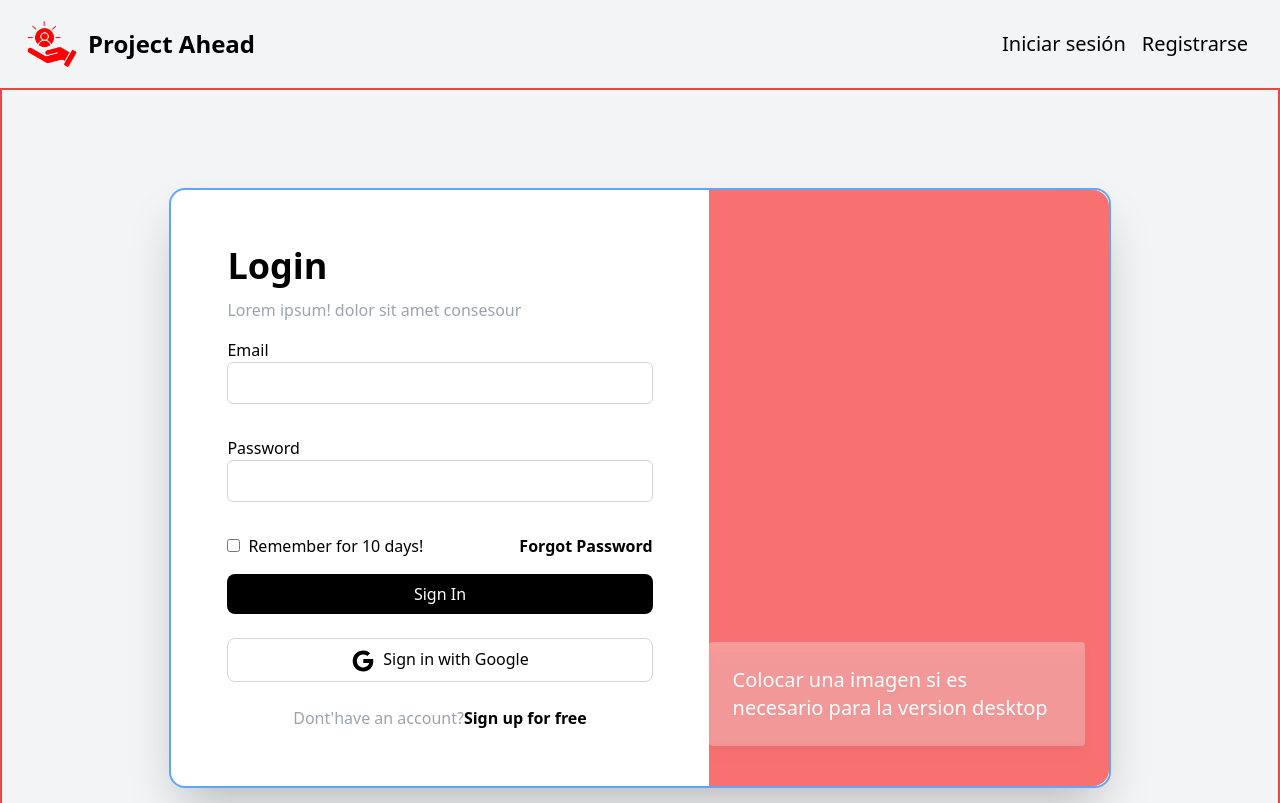
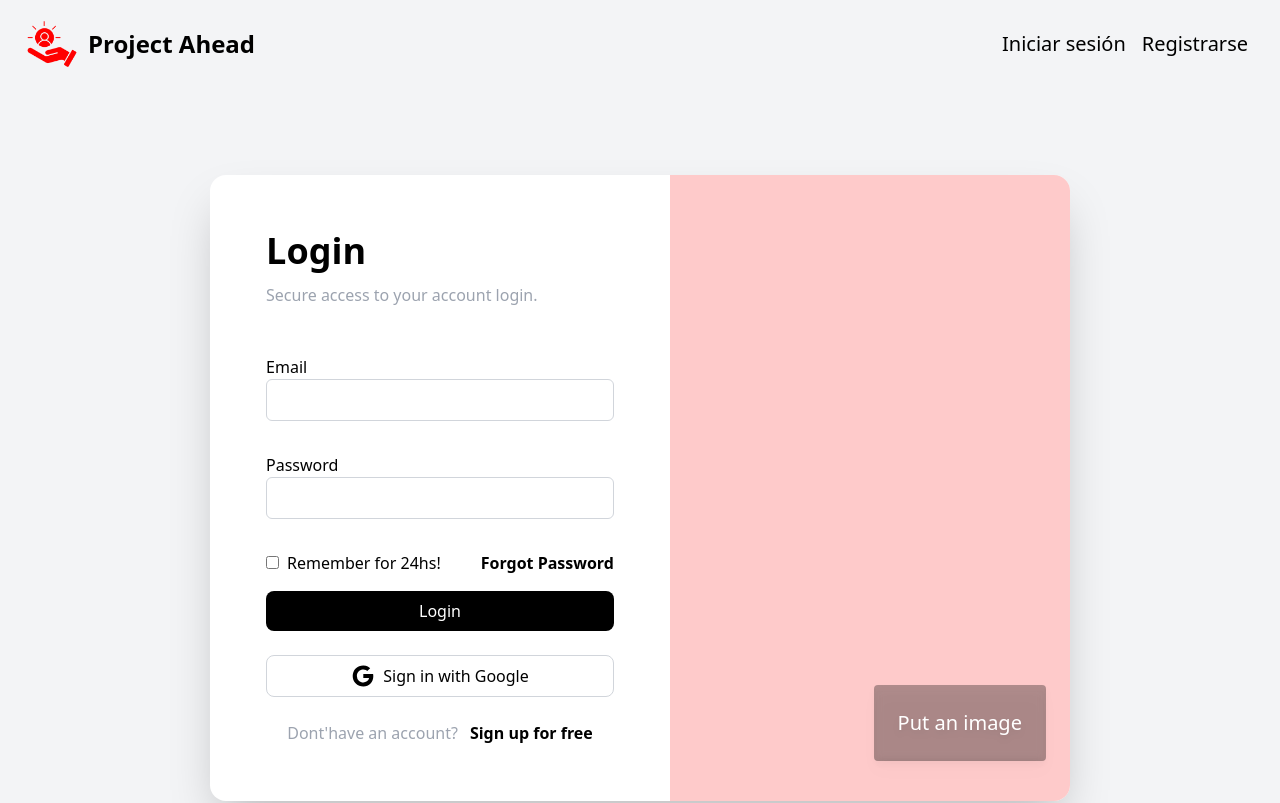
Before and after one commit to No-Country/c-16-127-n-react, a React (Vite) app in the folder frontend/vite-project/: page /login in a window 1280 px wide. Shown: the top 803 px of the page. Built offline with nearby package versions, Linux system fonts and the light colour scheme.

Commit message:
Login Refactor

```diff
--- /dev/null
+++ b/frontend/vite-project/src/components/LoginContent.jsx
@@ -0,0 +1,51 @@
+import LoginInput from "./LoginInput";
+import LoginPhotoModal from "./LoginPhotoModal";
+
+const LoginContent = () => {
+  return (
+    <div className="bg-white relative
+      flex flex-col md:flex-row m-6
+      shadow-2xl rounded-2xl space-y-8 md:space-y-0"
+      >
+        <div className="flex flex-col justify-center
+        p-8 md:p-14">
+          <span className="text-4xl font-bold mb-3">Login</span>
+          <span className="text-gray-400 font-light mb-8">Secure access to your account login.</span>
+          <LoginInput title="email" inputType="text"/>
+          <LoginInput title="password" inputType="password"/>
+          <div className="flex justify-between w-full py-4">
+            <div className="mr-10">
+              <input type="checkbox" className="mr-2" name="chbox" id="chbox" />
+              <span className="text-md">Remember for 24hs!</span>
+            </div>
+            <span className="text-md font-bold">Forgot Password</span>
+          </div>
+          <button className="bg-black text-white w-full
+          rounded-lg p-2 mb-6 hover:bg-white
+          hover:text-black hover:border hover:border-gray-300
+          transition-all duration-300">
+            Login
+          </button>
+          <button className="border border-gray-300 w-full
+          text-md p-2 mb-6 rounded-lg transition-all duration-300
+          hover:bg-black hover:text-white">
+            <div className="flex justify-center items-center gap-2">
+              <img
+                src="/logo-google.svg"
+                alt="logo-google"
+                className="w-6 h-6"
+              />
+              <span>Sign in with Google</span>
+            </div>
+          </button>
+          <div className="flex justify-center items-center gap-3">
+            <span className="text-gray-400">Dont&apos;have an account?</span>
+            <span className="font-bold">Sign up for free</span>
+          </div>
+        </div>
+        <LoginPhotoModal/>
+      </div>
+  );
+}
+
+export default LoginContent;
--- /dev/null
+++ b/frontend/vite-project/src/components/LoginInput.jsx
@@ -0,0 +1,32 @@
+import PropTypes from 'prop-types';
+
+const LoginInput = ({ title, inputType }) => {
+    const firstLetterToUpperCase = (title) => {
+        const textToArray = title.split('');
+        for(let i = 0; i < textToArray.length; i++){
+            if(i === 0) textToArray[i] = textToArray[i].toUpperCase();
+        }
+        return textToArray.join('');
+    }
+
+    return (
+        <div className="py-4">
+            <span className='text-md mb-6'>{firstLetterToUpperCase(title)}</span>
+            <input
+                type={inputType}
+                className="border border-gray-300 w-full p-2
+                rounded-md placeholder:font-light
+                placeholder:text-gray-500"
+                name={title}
+                id={title}
+            />
+        </div>
+    );
+}
+
+LoginInput.propTypes = {
+    title: PropTypes.string.isRequired,
+    inputType: PropTypes.string.isRequired
+};
+
+export default LoginInput;
--- /dev/null
+++ b/frontend/vite-project/src/components/LoginPhotoModal.jsx
@@ -0,0 +1,15 @@
+const LoginPhotoModal = () => {
+    return (
+        <div className="relative">
+            <div className="bg-red-200 w-[400px] h-full
+            rounded-r-2xl object-cover hidden md:block"></div>
+            <div className="absolute bottom-10 right-6
+            bg-black bg-opacity-30 backdrop-blur-sm
+            drop-shadow-lg rounded p-6 hidden md:block">
+                <span className="text-xl text-white">Put an image</span>
+            </div>
+        </div>
+    );
+}
+
+export default LoginPhotoModal;
--- a/frontend/vite-project/src/index.css
+++ b/frontend/vite-project/src/index.css
@@ -14,9 +14,7 @@ body {
     border: 2px solid rgba(255, 255, 255, 0.09);
 }
 
-footer {
-  position: relative;
-}
+footer { position: relative; }
 
 .social-media-row {
     display: flex;
--- a/frontend/vite-project/src/pages/Login.jsx
+++ b/frontend/vite-project/src/pages/Login.jsx
@@ -1,79 +1,12 @@
+import LoginContent from "../components/LoginContent";
+
 const Login = () => {
   return (
-    <div className="border-2 border-red-500 flex justify-center items-center min-h-screen bg-gray-100">
-      <div
-        className="border-2 border-blue-400 relative flex flex-col
-            m-6 space-y-8 bg-white shadow-2xl rounded-2xl
-            md:flex-row md:space-y-0"
-      >
-        <div className="flex flex-col justify-center p-8 md:p-14">
-          <span className="mb-3 text-4xl font-bold">Login</span>
-          <span className="font-light text-gray-400 mb">
-            Lorem ipsum! dolor sit amet consesour
-          </span>
-          <div className="py-4">
-            <span className="mb-2 text-md">Email</span>
-            <input
-              type="text"
-              className="w-full p-2 border border-gray-300 rounded-md
-                            placeholder:font-light placeholder:text-gray-500"
-              name="email"
-              id="email"
-            />
-          </div>
-          <div className="py-4">
-            <span className="mb-2 text-md">Password</span>
-            <input
-              type="password"
-              className="w-full p-2 border border-gray-300 rounded-md
-                            placeholder:font-light placeholder:text-gray-500"
-              name="pass"
-              id="pass"
-            />
-          </div>
-          <div className="flex justify-between w-full py-4">
-            <div className="mr-24">
-              <input type="checkbox" name="ch" id="ch" className="mr-2" />
-              <span className="text-md">Remember for 10 days!</span>
-            </div>
-            <span className="font-bold text-md">Forgot Password</span>
-          </div>
-          <button
-            className="w-full bg-black text-white p-2 rounded-lg mb-6
-                        hover:bg-white hover:text-black hover:border hover:border-gray-300"
-          >
-            Sign In
-          </button>
-          <button
-            className="w-full border border-gray-300 text-md p-2 rounded-lg mb-6
-                    hover:bg-black hover:text-white"
-          >
-            <img
-              src="logo-google.svg"
-              alt="logo-google"
-              className="w-6 h-6 inline mr-2"
-            />
-            Sign in with Google
-          </button>
-          <div className="text-center text-gray-400">
-            Dont&apos;have an account?
-            <span className="font-bold text-black">Sign up for free</span>
-          </div>
-        </div>
-        <div className="relative">
-          <div className="bg-red-400 w-[400px] h-full hidden rounded-r-2xl md:block object-cover"></div>
-          <div
-            className="absolute hidden bottom-10 right-6 p-6 bg-white bg-opacity-30
-                    backdrop-blur-sm rounded drop-shadow-lg md:block"
-          >
-            <span className="text-white text-xl">
-              Colocar una imagen si es necesario para la version desktop
-            </span>
-          </div>
-        </div>
-      </div>
+    <div className="bg-gray-100 min-h-screen
+    flex justify-center items-center">
+      <LoginContent/>
     </div>
   );
-};
+}
 
 export default Login;
```
Lines whose indentation alone changed are shown as unchanged.
